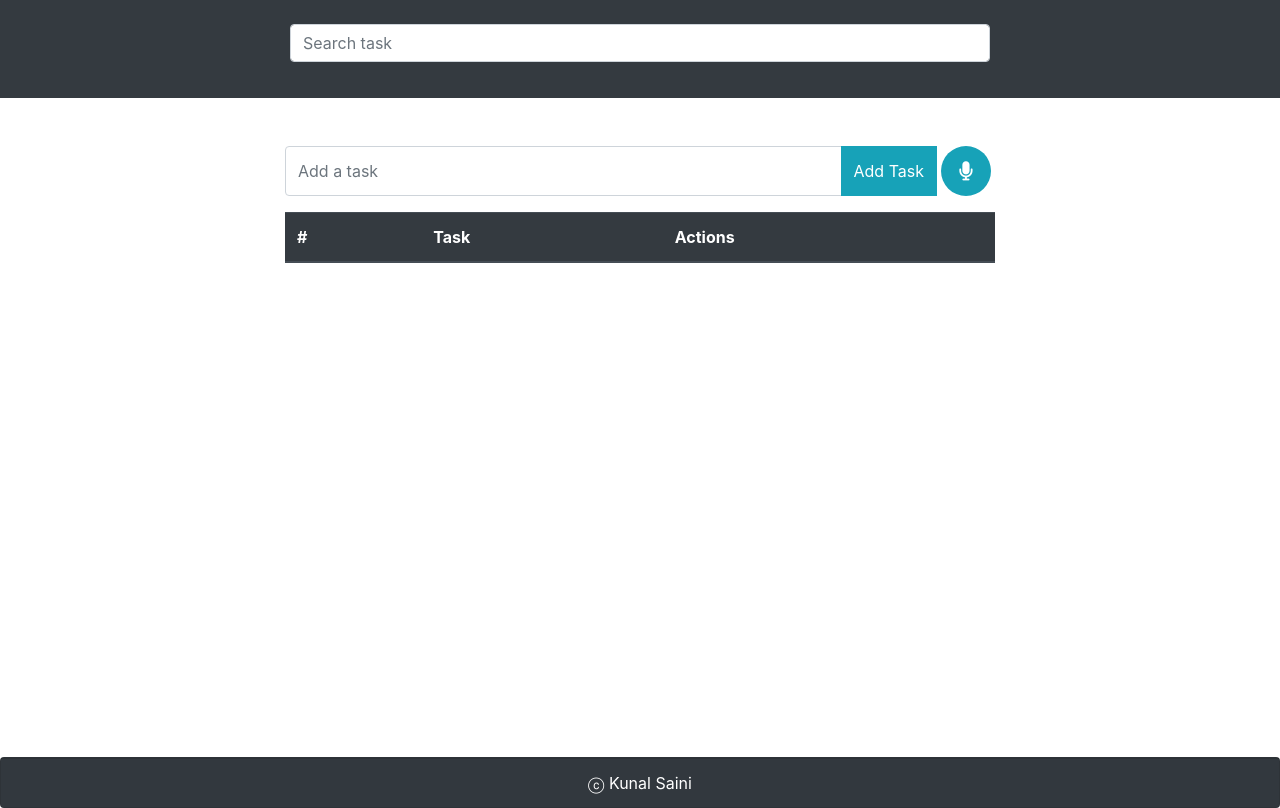
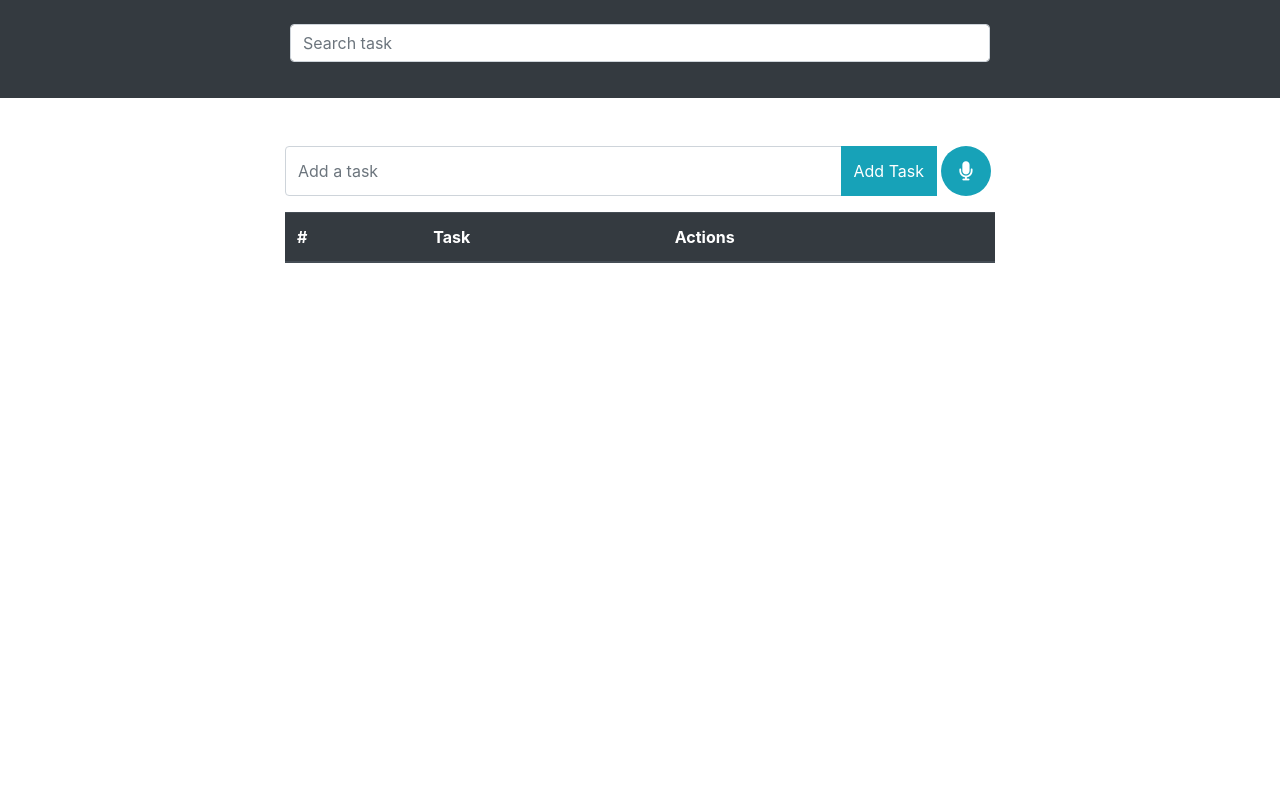
Before and after one commit to Kunal-Saini-22/Easy-Task-app, a plain HTML site: page index.html in a window 1280 px wide. Drawn offline with nearby package versions, Linux system fonts and the light colour scheme.

Commit message:
final changes

```diff
--- a/index.html
+++ b/index.html
@@ -36,9 +36,9 @@
 
 <!-- main section start -->
 <main >
-    <div class="container-fluid" style="min-width: 460px; max-width: 770px; min-height: 72vh;">
+    <div class="container-fluid " style="min-width: 460px; max-width: 770px;">
         <div class="container mx-auto" style="min-width: 460px; max-width: 770px;">
-            <div class = "mt-5 out" style="height: fit-content">
+            <div class = "mt-5 out " style="height: fit-content">
                 <div class="input-group my-3 center out1">
                     <input id="task" type="text" class="form-control py-4" placeholder="Add a task" aria-label="Add a task" aria-describedby="button-addon2" required >
                     <div class="input-group-append ">
@@ -68,16 +68,6 @@
 </main>
 <!-- main section end  -->
 
-<!-- footer start -->
-<footer>
-    <div class="card text-center bg-dark footer" id="footer">
-        <div class="card-footer text-body-secondary " style="color: white;">
-            ⓒ Kunal Saini
-        </div>
-    </div>
-</footer>
-<!-- footer end -->
-
  <!-- fontawesome kit link -->
 <script src="https://kit.fontawesome.com/42b618852b.js" crossorigin="anonymous"></script>
 
--- a/style.css
+++ b/style.css
@@ -51,9 +51,3 @@ overflow-x: hidden;
   border-radius: 10px;
   -webkit-box-shadow: inset 0 0 6px rgba(0,0,0,0.8);
 }
-
-#footer{
-  margin-top: 35px;
-  width: 100%;
-  min-width: 475px;
-}
```
